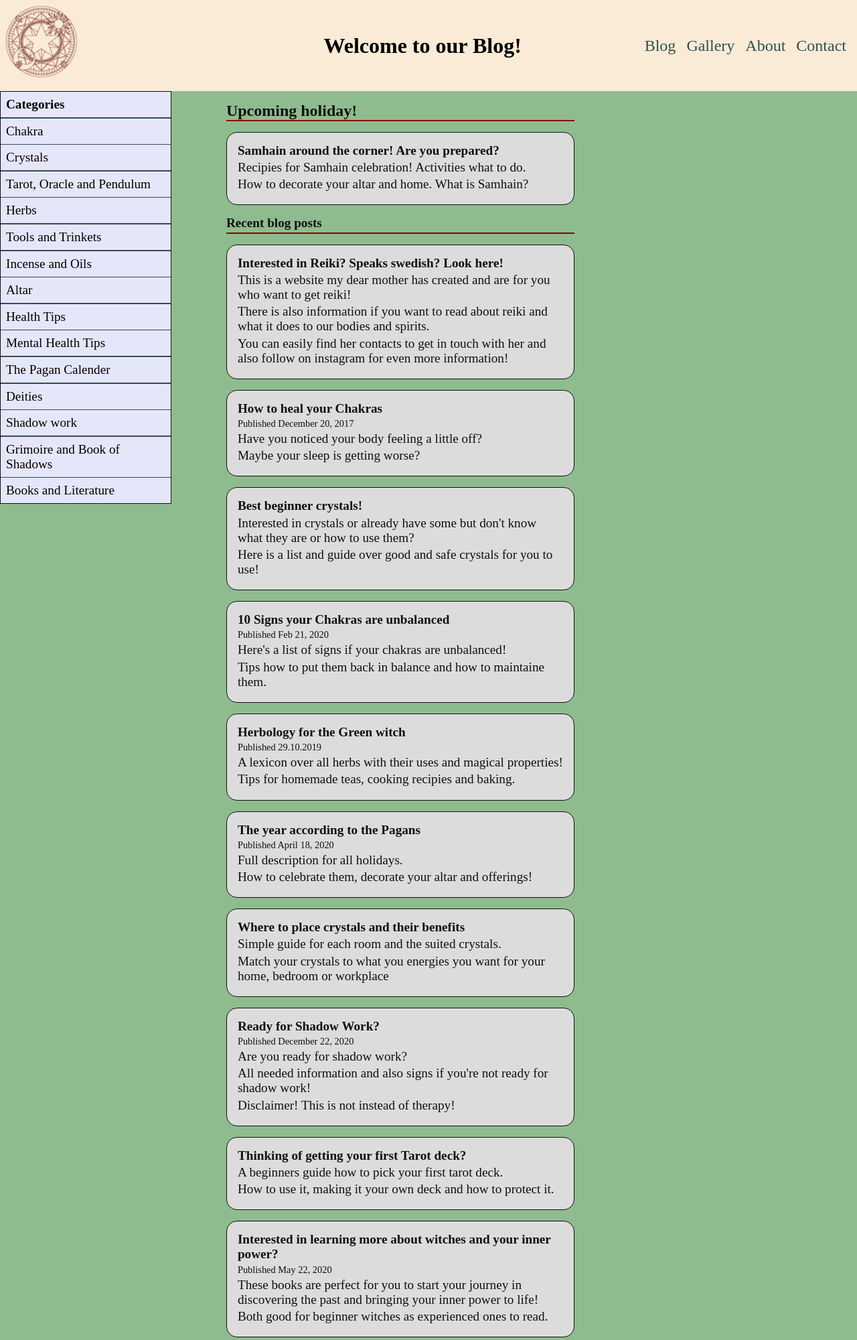
After one commit to FrozenSayuu/FinalProjectCourse1, a PHP site: page /html/blog.html in a window 1280 px wide. The commit adds this page. Shown: the top 2000 px of the page at 67% size. Run offline with PHP 8.4, Linux system fonts and the light colour scheme.

Commit message:
Add files via upload

```diff
--- a/css/blog.css
+++ b/css/blog.css
@@ -59,7 +59,15 @@ body
     align-items: center;
     flex-direction: row;
 }
-
+/* Senare med php
+#form-flex
+{
+    display: flex;
+    justify-content: flex-end;
+    align-items: center;
+    padding-right: 1rem;
+    margin-top: -1rem;
+}*/
 @media (min-width: 350px)
 {
     #header
@@ -472,17 +480,6 @@ article a
     }
 }
 
-/*Login*/
-#login-form
-{
-    padding-left: 2rem;
-}
-
-#login-pic
-{
-    padding-top: 5rem;
-}
-
 /*Footer css*/
 .footer-nav
 {
@@ -535,35 +532,3 @@ article a
         font-size: 1.5rem;
     }
 }
-
-table
-{
-    border-spacing: 5px;
-}
-
-#b
-{
-    border: 1px solid black;
-}
-
-#h1-admin, #h2-admin, #add-post
-{
-    padding-left: 2rem;
-}
-
-#h2-admin
-{
-    padding-top: 1rem;
-}
-
-#knapp
-{
-    display: flex;
-    justify-content: flex-end;
-    padding-right: 1rem;
-}
-
-#admin-cont
-{
-    background-color: darkseagreen;
-}
--- /dev/null
+++ b/html/blog.html
@@ -0,0 +1,349 @@
+<!DOCTYPE html>
+
+<html lang="eng">
+    <head>
+        <meta charset="utf-8">
+        <meta name="viewport" content="width=device-width, initial-scale=1.0">
+        <link rel="stylesheet" href="../css/blog.css">
+        <link rel="icon" href="../img/symbol.png" type="image" sizes="20x20">
+        <title>Blog</title>
+    </head>
+
+    <body>
+        <div id="header">
+            <a class="a-s" href="../index.html"><img class="symbol" src="../img/symbol.png" width="2000" height="2000" alt="pentagram" ></a>
+            <h1>Welcome to our Blog!</h1>
+            <nav class="nav">
+                <li><a href="blog.html">Blog</a></li>
+                <li><a href="gallery.html">Gallery</a></li>
+                <li><a href="about.html">About</a></li>
+                <li><a href="contact.html">Contact</a></li>
+            </nav>
+        </div>
+
+
+       <!-- <div id="form-flex">Senare med php
+            <form action="../html/blog.html" method="post">
+                <div>
+                    <label></label> <input type="email" name="username" placeholder="Username" required>
+                </div>
+                <div>
+                    <label></label> <input type="password" name="password" placeholder="Password" required>
+                    <input type="submit" value="Log in">
+                </div>
+            </form>
+        </div> -->
+
+        <div class="main">
+            <div class="blog">
+                <h1>Upcoming holiday!</h1>
+                <div id="blog-sep"></div>
+                <article>
+                    <a href="https://www.thepeculiarbrunette.com/halloween-samhain-all-hallows-eve-ultimate-inspiration-ideas/">
+                    <h2>Samhain around the corner! Are you prepared?</h2>
+                    <p>Recipies for Samhain celebration! Activities what to do.</p>
+                    <p>How to decorate your altar and home. What is Samhain?</p>
+                    </a>
+                </article>
+
+                <h2>Recent blog posts</h2>
+                <div id="blog-sep"></div>
+
+                <article>
+                    <a href="https://www.facebook.com/reikipamidgard">
+                    <h2>Interested in Reiki? Speaks swedish? Look here!</h2>
+                    <p>This is a website my dear mother has created and are for you who want to get reiki!</p>
+                    <p>There is also information if you want to read about reiki and what it does to our bodies and spirits.</p>
+                    <p>You can easily find her contacts to get in touch with her and also follow on instagram for even more information!</p>
+                    </a>
+                </article>
+
+                <article>
+                    <a href="https://blog.mindvalley.com/chakra-healing/">
+                    <h2>How to heal your Chakras</h2>
+                    <p id="date">Published December 20, 2017</p>
+                    <p>Have you noticed your body feeling a little off?</p>
+                    <p>Maybe your sleep is getting worse?</p>
+                    </a>
+                </article>
+
+                <article>
+                    <a href="https://www.hellostudent.co.uk/2019/04/a-beginners-guide-to-crystals/">
+                    <h2>Best beginner crystals!</h2>
+                    <p>Interested in crystals or already have some but don't know what they are or how to use them?</p>
+                    <p>Here is a list and guide over good and safe crystals for you to use!</p>
+                    </a>
+                </article>
+
+                <article>
+                    <a href="https://www.mindbodygreen.com/0-13433/warning-signs-your-chakras-are-out-of-balance.html">
+                    <h2>10 Signs your Chakras are unbalanced</h2>
+                    <p id="date">Published Feb 21, 2020</p>
+                    <p>Here's a list of signs if your chakras are unbalanced!</p>
+                    <p>Tips how to put them back in balance and how to maintaine them.</p>
+                    </a>
+                </article>
+
+                <article>
+                    <a href="https://www.dazeddigital.com/beauty/witch-week/article/46538/1/herbology-guide-tracey-ryan-nature-witchcraft-magick-ireland">
+                    <h2>Herbology for the Green witch</h2>
+                    <p id="date">Published 29.10.2019</p>
+                    <p>A lexicon over all herbs with their uses and magical properties!</p>
+                    <p>Tips for homemade teas, cooking recipies and baking.</p>
+                    </a>
+                </article>
+
+                <article>
+                    <a href="https://www.pagangrimoire.com/wheel-of-the-year/">
+                    <h2>The year according to the Pagans</h2>
+                    <p id="date">Published April 18, 2020</p>
+                    <p>Full description for all holidays.</p>
+                    <p>How to celebrate them, decorate your altar and offerings!</p>
+                    </a>
+                </article>
+
+                <article>
+                    <a href="https://www.parachutehome.com/blog/four-crystals-for-home">
+                    <h2>Where to place crystals and their benefits</h2>
+                    <p>Simple guide for each room and the suited crystals.</p>
+                    <p>Match your crystals to what you energies you want for your home, bedroom or workplace</p>
+                    </a>
+                </article>
+
+                <article>
+                    <a href="https://www.mindbodygreen.com/articles/what-is-shadow-work">
+                    <h2>Ready for Shadow Work?</h2>
+                    <p id="date">Published December 22, 2020</p>
+                    <p>Are you ready for shadow work?</p>
+                    <p>All needed information and also signs if you're not ready for shadow work!</p>
+                    <p>Disclaimer! This is not instead of therapy!</p>
+                    </a>
+                </article>
+
+                <article>
+                    <a href="https://www.biddytarot.com/12-tarot-tips-for-the-tarot-beginner/">
+                    <h2>Thinking of getting your first Tarot deck?</h2>
+                    <p>A beginners guide how to pick your first tarot deck.</p>
+                    <p>How to use it, making it your own deck and how to protect it.</p>
+                    </a>
+                </article>
+
+                <article>
+                    <a href="https://spiralbookcase.com/blogs/blog/five-books-for-the-beginner-witch">
+                    <h2>Interested in learning more about witches and your inner power?</h2>
+                    <p id="date">Published May 22, 2020</p>
+                    <p>These books are perfect for you to start your journey in discovering the past and bringing your inner power to life!</p>
+                    <p>Both good for beginner witches as experienced ones to read.</p>
+                    </a>
+                </article>
+
+                <article>
+                    <a href="https://tabletalkmagazine.com/posts/what-is-a-deity-2020-08/">
+                    <h2>Deities? Gods? Goddesses?</h2>
+                    <p id="date">Published 26 Aug, 2020</p>
+                    <p>Having trouble deciding if you want to work with a deity?</p>
+                    <p>Or if you don't want to work with one but respect them or show them your interest?</p>
+                    <p>Tips to make it easier for you to choose what to do and which deity if you're having trouble deciding.</p>
+                    </a>
+                </article>
+
+                <article>
+                    <a href="https://medium.com/@rachel.rogers/what-is-the-difference-between-a-grimoire-and-a-book-of-shadows-a563d1562973">
+                    <h2>What's the difference between grimoire and book of shadows?</h2>
+                    <p id="date">Published Nov 8, 2018</p>
+                    <p>Simple guide how to start your own grimoire or book of shadows!</p>
+                    <p>If you don't want to make your own you can purchase finished books.</p>
+                    <p>Online shops and places to get your finished books.</p>
+                    </a>
+                </article>
+
+                <article>
+                    <a href="https://www.nylon.com/articles/ask-a-witch-july-2018">
+                    <h2>The important reason why to have routines</h2>
+                    <p id="date">Published July 2018</p>
+                    <p>Examples of routines and reasons why you should do it too!</p>
+                    <p>It can change your entire day or help you feel relaxed after a stressful day.</p>
+                    </a>
+                </article>
+
+                <article>
+                    <a href="https://purechakra.com/blogs/a-hippie-spirituality-blog/a-complete-guide-to-buying-burning-incense">
+                    <h2>10 tips how to use incense</h2>
+                    <p id="date">Published March 23, 2020</p>
+                    <p>Incense sticks, incense cones and smudge sticks!</p>
+                    <p>The different sentence's properties and uses from protecting to banishing.</p>
+                    </a>
+                </article>
+            </div>
+
+            <div class="side">
+                <ul class="main-side">
+                    <li><h2>Categories</h2></li>
+                    <div class="side-sep"></div>
+                    <li class="side-item">
+                        <a>Chakra</a>
+                        <ul class="sub-side">
+                            <li><a href="#">Crown Chakra</a></li>
+                            <li><a href="#">Third Eye Chakra</a></li>
+                            <li><a href="#">Throat Chakra</a></li>
+                            <li><a href="#">Heart Chakra</a></li>
+                            <li><a href="#">Solar Plexus Chakra</a></li>
+                            <li><a href="#">Sacral Chakra</a></li>
+                            <li><a href="#">Root Chakra</a></li>
+                        </ul>
+                    </li>
+                    <div class="side-sep"></div>
+                    <li class="side-item">
+                        <a>Crystals</a>
+                        <ul class="sub-side">
+                            <li><a href="#">Jewerly</a></li>
+                            <li><a href="#">Polished</a></li>
+                            <li><a href="#">Natural</a></li>
+                            <li><a href="#">7 Chakra</a></li>
+                        </ul>
+                    </li>
+                    <div class="side-sep"></div>
+                    <li class="side-item">
+                        <a>Tarot, Oracle and Pendulum</a>
+                        <ul class="sub-side">
+                            <li><a href="#">Tarot card deck</a></li>
+                            <li><a href="#">Oracle card deck</a></li>
+                            <li><a href="#">Pendulum</a></li>
+                        </ul>
+                    </li>
+                    <div class="side-sep"></div>
+                    <li class="side-item">
+                        <a>Herbs</a>
+                        <ul class="sub-side">
+                            <li><a href="#">Herbal Teas</a></li>
+                            <li><a href="#">Cooking herbs</a></li>
+                            <li><a href="#">Baking herbs</a></li>
+                            <li><a href="#">Grow your own herbs</a></li>
+                        </ul>
+                    </li>
+                    <div class="side-sep"></div>
+                    <li class="side-item">
+                        <a>Tools and Trinkets</a>
+                        <ul class="sub-side">
+                            <li><a href="#">Candle magic</a></li>
+                            <li><a href="#">Potions</a></li>
+                            <li><a href="#">Magic pouches</a></li>
+                            <li><a href="#">Storage tips</a></li>
+                        </ul>
+                    </li>
+                    <div class="side-sep"></div>
+                    <li class="side-item">
+                        <a>Incense and Oils</a>
+                        <ul class="sub-side">
+                            <li><a href="#">Incense sticks</a></li>
+                            <li><a href="#">Incense cones</a></li>
+                            <li><a href="#">Essential oils</a></li>
+                            <li><a href="#">Oil burner, incense holder</a></li>
+                        </ul>
+                    </li>
+                    <div class="side-sep"></div>
+                    <li class="side-item">
+                        <a>Altar</a>
+                        <ul class="sub-side">
+                            <li><a href="#">Closed witch tips</a></li>
+                            <li><a href="#">The five elements</a></li>
+                            <li><a href="#">Athame</a></li>
+                            <li><a href="#">Altar cloth</a></li>
+                            <li><a href="#">Decoration</a></li>
+                        </ul>
+                    </li>
+                    <div class="side-sep"></div>
+                    <li class="side-item">
+                        <a>Health Tips</a>
+                        <ul class="sub-side">
+                            <li><a href="#">Morning routine</a></li>
+                            <li><a href="#">Evening routine</a></li>
+                            <li><a href="#">Bedtime routine</a></li>
+                            <li><a href="#">Yoga</a></li>
+                            <li><a href="#">Structure and organisation</a></li>
+                            <li><a href="#">The Moon</a></li>
+                        </ul>
+                    </li>
+                    <div class="side-sep"></div>
+                    <li class="side-item">
+                        <a>Mental Health Tips</a>
+                        <ul class="sub-side">
+                            <li><a href="#">A calm space</a></li>
+                            <li><a href="#">Shadow work</a></li>
+                            <li><a href="#">The Moon's cycles</a></li>
+                            <li><a href="#">Routines</a></li>
+                            <li><a href="#">Crystals</a></li>
+                        </ul>
+                    </li>
+                    <div class="side-sep"></div>
+                    <li class="side-item">
+                        <a>The Pagan Calender</a>
+                        <ul class="sub-side">
+                            <li><a href="#">Yule</a></li>
+                            <li><a href="#">Imbolc</a></li>
+                            <li><a href="#">Ostara</a></li>
+                            <li><a href="#">Beltane</a></li>
+                            <li><a href="#">Litha</a></li>
+                            <li><a href="#">Lughnasadh</a></li>
+                            <li><a href="#">Mabon</a></li>
+                            <li><a href="#">Samhain</a></li>
+                        </ul>
+                    </li>
+                    <div class="side-sep"></div>
+                    <li class="side-item">
+                        <a>Deities</a>
+                        <ul class="sub-side">
+                            <li><a href="#">Norse Mythology</a></li>
+                            <li><a href="#">Greek Mythology</a></li>
+                            <li><a href="#">Asian Mythology</a></li>
+                            <li><a href="#">Roman Mythology</a></li>
+                            <li><a href="#">Old Native Deities</a></li>
+                            <li><a href="#">Finding your suited Deity</a></li>
+                            <li><a href="#">How to work with your deity/deities</a></li>
+                            <li><a href="#">Offerings</a></li>
+                        </ul>
+                    </li>
+                    <div class="side-sep"></div>
+                    <li class="side-item">
+                        <a>Shadow work</a>
+                        <ul class="sub-side">
+                            <li><a href="#">How to do it safely</a></li>
+                            <li><a href="#">Keeping you motivated on the journey</a></li>
+                            <li><a href="#">How to know if you are ready for it</a></li>
+                        </ul>
+                    </li>
+                    <div class="side-sep"></div>
+                    <li class="side-item">
+                        <a>Grimoire and Book of Shadows</a>
+                        <ul class="sub-side">
+                            <li><a href="#">Grimoire</a></li>
+                            <li><a href="#">Book of Shadows</a></li>
+                        </ul>
+                    </li>
+                    <div class="side-sep"></div>
+                    <li class="side-item">
+                        <a>Books and Literature</a>
+                        <ul class="sub-side">
+                            <li><a href="#">Good starting books to read</a></li>
+                            <li><a href="#">European history books</a></li>
+                            <li><a href="#">American history books</a></li>
+                            <li><a href="#">Empowering books</a></li>
+                            <li><a href="#">Books to find your inner witch</a></li>
+                        </ul>
+                    </li>
+                </ul>
+            </div>
+        </div>
+
+    </body>
+
+    <footer>
+        <nav class="footer-nav">
+            <li><a href="blog.html">Blog</a></li>
+            <li><a href="gallery.html">Gallery</a></li>
+            <li><a href="about.html">About</a></li>
+            <li><a href="contact.html">Contact</a></li>
+        </nav>
+    </footer>
+
+</html>
```
Also changed, not shown: css/thc.css (+5 -19 lines), html/about.html (added, +69 -0 lines), html/contact.html (added, +46 -0 lines), html/gallery.html (added, +48 -0 lines), index.html (added, +52 -0 lines), script.js (+7 -0 lines).
